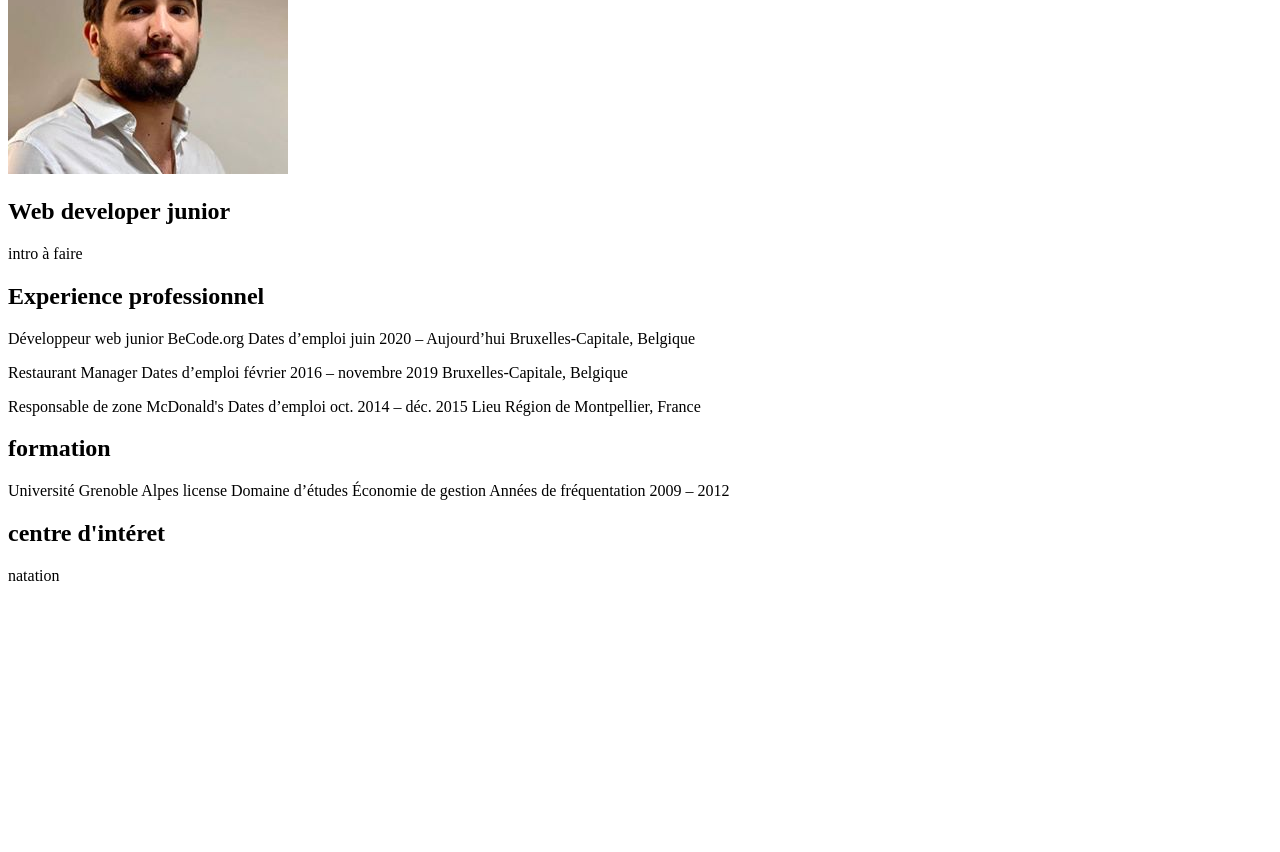
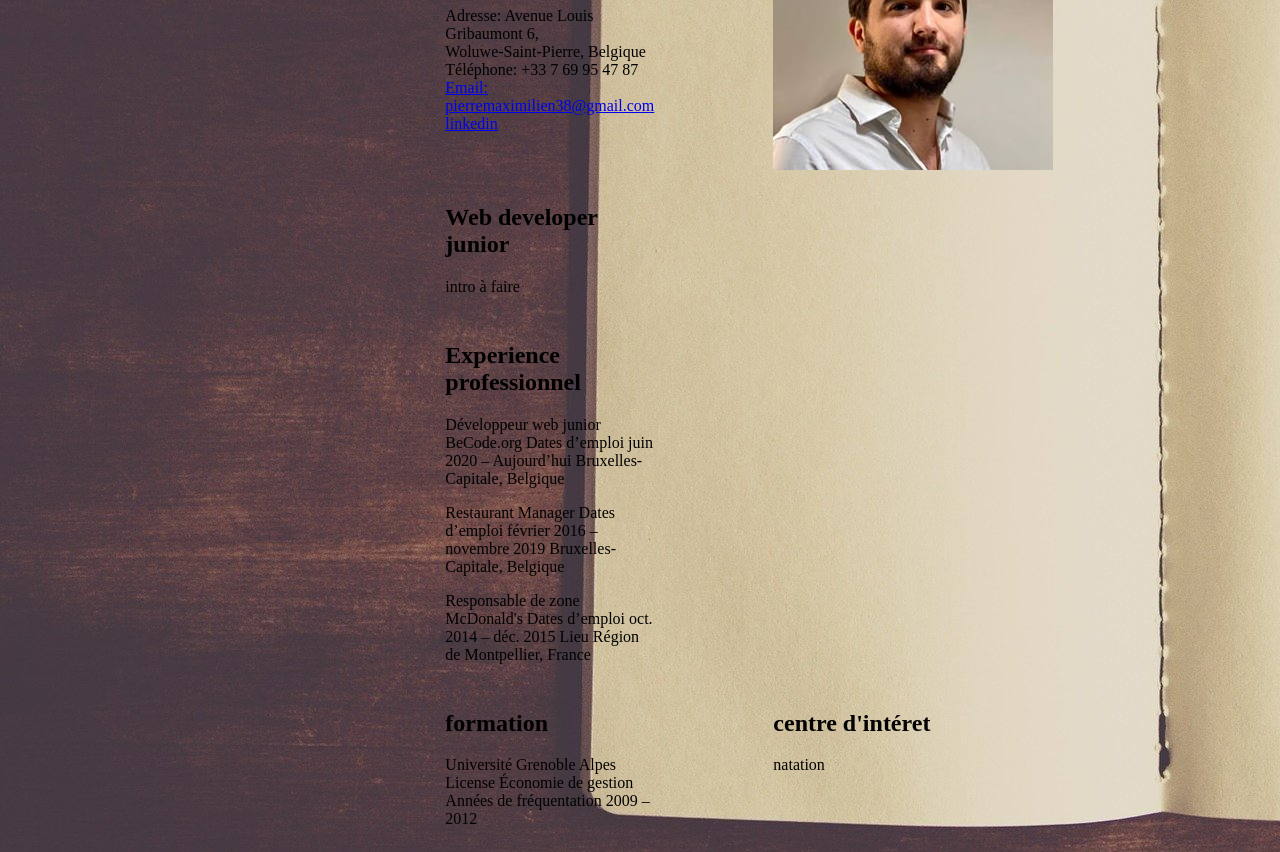
Before and after one commit to PIERREMaximilien/My-CV, a plain HTML site: page index.html in a window 1280 px wide. Shown: the part 288-1140 px from the top of the page. Before the commit the page ends 889 px from the top, so only its background shows below. Drawn offline with Linux system fonts and the light colour scheme.

Commit message:
form grid css

```diff
--- a/index.html
+++ b/index.html
@@ -9,20 +9,26 @@
 </head>
 
 <body>
-  <header>
+  <div class="wrapper">
+    <div class="one">
       <h1>Maximilien PIERRE</h1>
-    <p>Adresse: Avenue Louis Gribaumont, 6,woluwe-saint-pierre, Belgique</p>
-    <p>Email: pierremaximilien38@gmail.com</p>
-    <p>Téléphone: +33 7 69 95 47 87 </p>
-  </header>
+      <p>
+        Adresse: Avenue Louis Gribaumont 6,
+        <br />
+        Woluwe-Saint-Pierre, Belgique<br />
+        Téléphone: +33 7 69 95 47 87 <br />
 
-  <img src="CV2.jpg" />
-
-  <section>
+        <a href="mailto: pierremaximilien38@gmail.com">Email: pierremaximilien38@gmail.com
+        </a><br />
+        <a href="linkedin.com/in/maximilien-pierre-170ba1111">linkedin
+        </a>
+      </p>
+    </div>
+    <div class="two">
       <h2>Web developer junior</h2>
       <p>intro à faire</p>
-  </section>
-  <section1>
+    </div>
+    <div class="three">
       <h2>Experience professionnel</h2>
       <p>
         Développeur web junior
@@ -41,19 +47,24 @@
         Dates d’emploi oct. 2014 – déc. 2015
         Lieu Région de Montpellier, France
       </p>
-  </section1>
-  <section2>
+    </div>
+    <div class="four">
       <h2>formation</h2>
       <p>
-      Université Grenoble Alpes
-      license Domaine d’études Économie de gestion
+        Université Grenoble Alpes<br />
+        License Économie de gestion<br />
         Années de fréquentation 2009 – 2012
       </p>
-  </section2>
-  <section3>
+    </div>
+    <div class="five">
       <h2>centre d'intéret</h2>
       <p>natation</p>
-  </section3>
+    </div>
+    <div class="six">
+      <img src="CV2.jpg" />
+    </div>
+  </div>
+
 </body>
 
 </html>
--- a/style.css
+++ b/style.css
@@ -0,0 +1,35 @@
+body {
+  background-image: url("background.jpg");
+  background-repeat: no-repeat
+  ligne background-size: cover
+}
+.wrapper {
+  display: grid;
+  grid-template-columns: repeat(10, 1fr);
+  grid-gap: 10px;
+  grid-auto-rows: minmax(75px, auto);
+}
+.one {
+  grid-column: 5 / 7;
+  grid-row: 3;
+}
+.two {
+  grid-column: 5 / 7;
+  grid-row: 4;
+}
+.three {
+  grid-column: 5 / 7;
+  grid-row: 5;
+}
+.four {
+  grid-column: 5 / 7;
+  grid-row: 6;
+}
+.five {
+  grid-column: 8 / 9;
+  grid-row: 6;
+}
+.six {
+  grid-column: 8;
+  grid-row: 3;
+}
```
Lines whose indentation alone changed are shown as unchanged.
